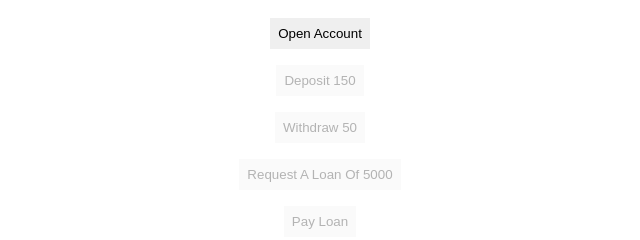
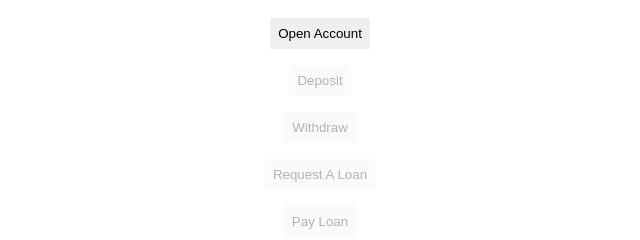
Before and after one commit to benaderaw/simple-bank, a React (Vite) app in the folder simple-bank/: page / in a window 1280 px wide. Shown: the part 163-403 px from the top of the page, without its empty margins (320-960 px from the left). Built offline with nearby package versions, Linux system fonts and the light colour scheme.

Commit message:
implemented account closing feature, > stoped account withdrwal when balance is 0

```diff
--- a/simple-bank/src/App.jsx
+++ b/simple-bank/src/App.jsx
@@ -29,8 +29,19 @@ const reducer = function (state, action) {
         balance: state.balance + LOAN_AMOUNT,
         loanBalance: LOAN_AMOUNT,
       };
-    case "payLoan":
-      return { ...state, balance: state.balance - LOAN_AMOUNT, loanBalance: 0 };
+    case "payLoan": {
+      const remainingLoanBalance =
+        state.balance < LOAN_AMOUNT ? state.balance : LOAN_AMOUNT;
+
+      return {
+        ...state,
+        balance: state.balance - remainingLoanBalance,
+        loanBalance: 0,
+      };
+    }
+
+    case "closeAccount":
+      return { ...state, ...initialState };
 
     default:
       return {};
@@ -60,14 +71,18 @@ function App() {
         disabled={isDisabled}
         onClick={() => dispatch({ type: "deposit" })}
       >
-        Deposit {DEPOSIT_AMOUNT}
+        Deposit {isDisabled ? "" : DEPOSIT_AMOUNT}
       </button>
 
       <button
         disabled={isDisabled}
-        onClick={() => dispatch({ type: "withdraw" })}
+        onClick={() => {
+          if (balance === 0) return;
+
+          dispatch({ type: "withdraw" });
+        }}
       >
-        withdraw {WITHDRAW_AMOUNT}
+        withdraw {isDisabled ? "" : WITHDRAW_AMOUNT}
       </button>
 
       <button
@@ -77,7 +92,7 @@ function App() {
           dispatch({ type: "loanRequest" });
         }}
       >
-        request a loan of {LOAN_AMOUNT}
+        request a loan {isDisabled ? "" : "of " + LOAN_AMOUNT}
       </button>
 
       <button
@@ -91,7 +106,12 @@ function App() {
         pay loan
       </button>
 
-      <button disabled={isDisabled}>close account</button>
+      <button
+        disabled={isDisabled}
+        onClick={() => dispatch({ type: "closeAccount" })}
+      >
+        close account
+      </button>
     </Main>
   );
 }
```
